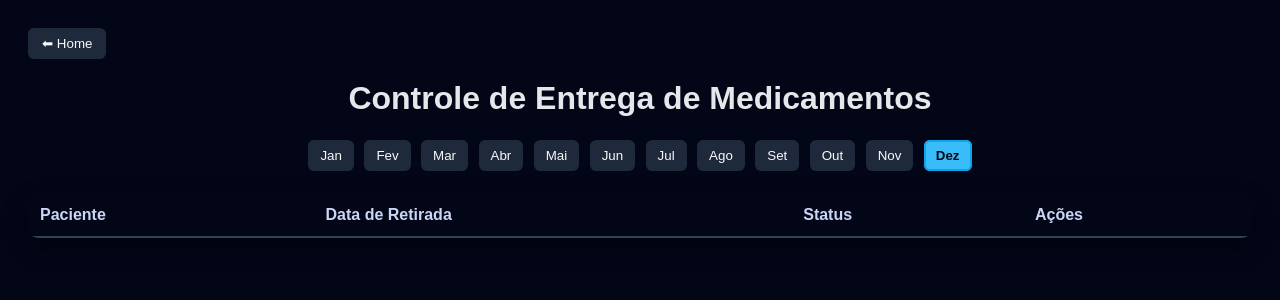
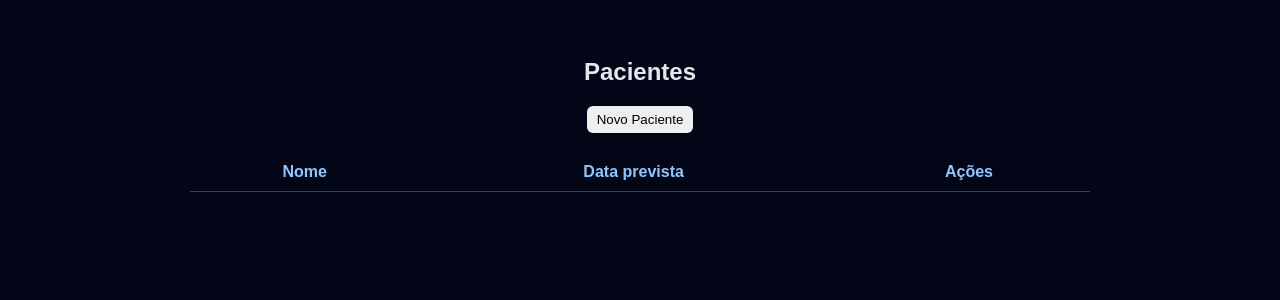
Before and after one commit to 8apriltech/sistema-kalina, a Python web app: template templates/dashboard.html in a window 1280 px wide. Shown: the top 300 px of the page. Run offline with Jinja, Linux system fonts and the light colour scheme; the template is opened without the code that fills it, so the values that code supplies are empty.

Commit message:
fix dashboard refresh, cache and actions

```diff
--- a/templates/dashboard.html
+++ b/templates/dashboard.html
@@ -2,269 +2,157 @@
 <html lang="pt-br">
 <head>
     <meta charset="UTF-8">
-    <title>Controle de Medicamentos</title>
+    <title>Dashboard</title>
 
     <style>
         body {
             font-family: Arial, sans-serif;
             background: #020617;
-            color: #f8fafc;
-            padding: 20px;
+            color: #e5e7eb;
+            padding: 30px;
         }
 
-        h1 {
-            text-align: center;
-            margin-bottom: 20px;
-            color: #e5e7eb;
-        }
-
-        .meses {
+        h2 {
             text-align: center;
             margin-bottom: 20px;
         }
 
-        .meses button {
-            margin: 3px;
-            padding: 8px 12px;
-            border: none;
-            border-radius: 6px;
-            cursor: pointer;
-            background: #1e293b;
-            color: #f8fafc;
+        table {
+            width: 100%;
+            max-width: 900px;
+            margin: auto;
+            border-collapse: collapse;
         }
 
-        .meses button.ativo {
-    background: #38bdf8;
-    color: #020617;
-    font-weight: bold;
-    box-shadow: 0 0 0 2px #0ea5e9 inset;
-}
-
-
-        .meses button:hover {
-            background: #334155;
-        }
-
-        table {
-            width: 100%;
-            border-collapse: collapse;
-            background: #020617;
-            border-radius: 10px;
-            overflow: hidden;
-            box-shadow: 0 10px 25px rgba(0, 0, 0, 0.4);
+        th, td {
+            padding: 10px;
+            border-bottom: 1px solid #334155;
+            text-align: center;
         }
 
         th {
-            padding: 12px;
-            border-bottom: 2px solid #334155;
-            color: #cbd5f5;
-            text-align: left;
+            color: #93c5fd;
         }
 
-        td {
-            padding: 10px;
-            border-bottom: 1px solid #1e293b;
-            color: #f8fafc;
+        button {
+            padding: 6px 10px;
+            border-radius: 6px;
+            border: none;
+            cursor: pointer;
         }
 
-        /* Status */
-        .verde { color: #22c55e; font-weight: bold; }
-        .vermelho { color: #ef4444; font-weight: bold; }
-        .azul { color: #38bdf8; font-weight: bold; }
-        .cinza { color: #94a3b8; font-weight: bold; }
+        .excluir {
+            background: #ef4444;
+            color: white;
+        }
 
-        /* Botões */
-        button.marcar {
-            padding: 6px 12px;
+        .salvar {
             background: #22c55e;
             color: #020617;
-            border: none;
-            border-radius: 6px;
-            cursor: pointer;
-            font-weight: bold;
         }
 
-        button.marcar:hover {
-            background: #16a34a;
-        }
-
-        input[type="date"] {
-            padding: 6px;
-            border-radius: 6px;
-            border: none;
-            margin-right: 6px;
+        .top {
+            text-align: center;
+            margin-bottom: 20px;
         }
     </style>
 </head>
 <body>
 
-<div style="margin-bottom:20px;">
-    <button onclick="location.href='/'"
-        style="
-            padding: 8px 14px;
-            border-radius: 6px;
-            border: none;
-            background: #1e293b;
-            color: #f8fafc;
-            cursor: pointer;
-        ">
-        ⬅ Home
-    </button>
-</div>
+<h2>Pacientes</h2>
 
-<h1>Controle de Entrega de Medicamentos</h1>
-
-<div id="contador-atrasados"
-     style="
-        text-align:center;
-        margin-bottom:15px;
-        font-size:18px;
-        font-weight:bold;
-        color:#ef4444;
-        display:none;
-     ">
-</div>
-
-
-<div class="meses">
-    <button onclick="carregar(1)">Jan</button>
-    <button onclick="carregar(2)">Fev</button>
-    <button onclick="carregar(3)">Mar</button>
-    <button onclick="carregar(4)">Abr</button>
-    <button onclick="carregar(5)">Mai</button>
-    <button onclick="carregar(6)">Jun</button>
-    <button onclick="carregar(7)">Jul</button>
-    <button onclick="carregar(8)">Ago</button>
-    <button onclick="carregar(9)">Set</button>
-    <button onclick="carregar(10)">Out</button>
-    <button onclick="carregar(11)">Nov</button>
-    <button onclick="carregar(12)">Dez</button>
+<div class="top">
+    <button onclick="location.href='/cadastrar-paciente'">Novo Paciente</button>
 </div>
 
 <table>
     <thead>
         <tr>
-            <th>Paciente</th>
-            <th>Data de Retirada</th>
-            <th>Status</th>
+            <th>Nome</th>
+            <th>Data prevista</th>
             <th>Ações</th>
         </tr>
     </thead>
-    <tbody id="tabela"></tbody>
+    <tbody id="tbody"></tbody>
 </table>
 
 <script>
-const anoAtual = new Date().getFullYear();
-let mesAtual = new Date().getMonth() + 1;
+async function carregar() {
+    const resp = await fetch("/pacientes/");
+    const pacientes = await resp.json();
 
-
-function carregar(mes) {
-    mesAtual = mes;
-
-     // remove destaque de todos os meses
-    document.querySelectorAll(".meses button")
-        .forEach(btn => btn.classList.remove("ativo"));
-
-    // adiciona destaque no mês selecionado
-    document.querySelector(`.meses button:nth-child(${mes})`)
-        .classList.add("ativo");
-
-    fetch(`/dashboard/?ano=${anoAtual}&mes=${mes}`)
-        .then(res => res.json())
-        .then(data => {
-            const contador = document.getElementById("contador-atrasados");
-
-        if (data.total_atrasados > 0) {
-            contador.innerText = `⚠️ ${data.total_atrasados} paciente(s) atrasado(s) neste mês`;
-            contador.style.display = "block";
-        } else {
-             contador.style.display = "none";
-}
-
-            const tbody = document.getElementById("tabela");
+    const tbody = document.getElementById("tbody");
     tbody.innerHTML = "";
 
-            data.dados.forEach(item => {
+    pacientes.forEach(p => {
         const tr = document.createElement("tr");
 
         tr.innerHTML = `
-                    <td>${item.nome}</td>
-
+            <td>${p.nome}</td>
             <td>
-                        ${
-                            item.status === "Sem Registro"
-                            ? `
-                                <input type="date" id="data-${item.paciente_id}">
-                                <button class="marcar"
-                                    onclick="salvarData(${item.paciente_id}, ${mes})">
-                                    Salvar
-                                </button>
-                              `
-                            : item.data_prevista ?? "-"
-                        }
+                <input type="date" id="data-${p.id}" value="${p.data_prevista || ''}">
             </td>
-
-                    <td class="${item.cor}">${item.status}</td>
-
             <td>
-    ${
-        item.status !== "OK" && item.status !== "Sem Registro"
-        ? `<button class="marcar"
-            onclick="marcar(${item.retirada_id}, ${mes})">
-            OK
-          </button>`
-        : ""
-    }
-
-   <button class="marcar"
-    style="background:#ef4444; color:#ffffff; margin-left:6px;"
-    onclick="excluirPaciente(${item.paciente_id})">
-    Excluir
-</button>
-
+                <button class="salvar" type="button" onclick="salvar(${p.id})">Salvar</button>
+                <button class="excluir" type="button" onclick="excluir(${p.id})">Excluir</button>
             </td>
-
         `;
 
         tbody.appendChild(tr);
     });
-        });
 }
 
-function salvarData(pacienteId, mes) {
-    const input = document.getElementById(`data-${pacienteId}`);
-    if (!input || !input.value) {
-        alert("Informe a data de retirada");
+async function excluir(id) {
+    if (!confirm("Excluir paciente?")) return;
+
+    const resp = await fetch(`/pacientes/${id}`, {
+        method: "DELETE"
+    });
+
+    if (!resp.ok) {
+        alert("Erro ao excluir");
         return;
     }
 
-    fetch(`/retiradas/definir-data?paciente_id=${pacienteId}&ano=${anoAtual}&mes=${mes}&data_prevista=${input.value}`, {
-        method: "POST"
-    })
-    .then(() => carregar(mesAtual));
+    // 🔥 RECARREGA A LISTA
+    await carregar();
 }
 
-function marcar(retiradaId, mes) {
-    if (!retiradaId) return;
+async function salvar(id) {
+    const input = document.getElementById(`data-${id}`);
+    const data = input.value;
 
-    fetch(`/retiradas/${retiradaId}/marcar`, { method: "PUT" })
-        .then(() => carregar(mesAtual));
+    if (!data) {
+        alert("Informe a data");
+        return;
     }
 
-// carrega mês atual automaticamente
-carregar(new Date().getMonth() + 1);
+    const hoje = new Date();
+    const mes = hoje.getMonth() + 1;
+    const ano = hoje.getFullYear();
 
-function excluirPaciente(pacienteId) {
-    if (!confirm("Tem certeza que deseja excluir este paciente?")) return;
+    const resp = await fetch("/retiradas/definir-data", {
+        method: "POST",
+        headers: { "Content-Type": "application/json" },
+        body: JSON.stringify({
+            paciente_id: id,
+            ano,
+            mes,
+            data_prevista: data
+        })
+    });
 
-    fetch(`/pacientes/${pacienteId}`, {
-        method: "DELETE"
-    })
-    .then(() => carregar(mesAtual));
+    if (!resp.ok) {
+        alert("Erro ao salvar data");
+        return;
     }
 
+    // 🔥 RECARREGA A LISTA
+    await carregar();
+}
 
-
+// carrega ao abrir
+carregar();
 </script>
 
 </body>
```
Also changed, not shown: main.py (+26 -7 lines), templates/cadastrar_paciente.html (+24 -44 lines). Lines whose indentation alone changed are shown as unchanged.
